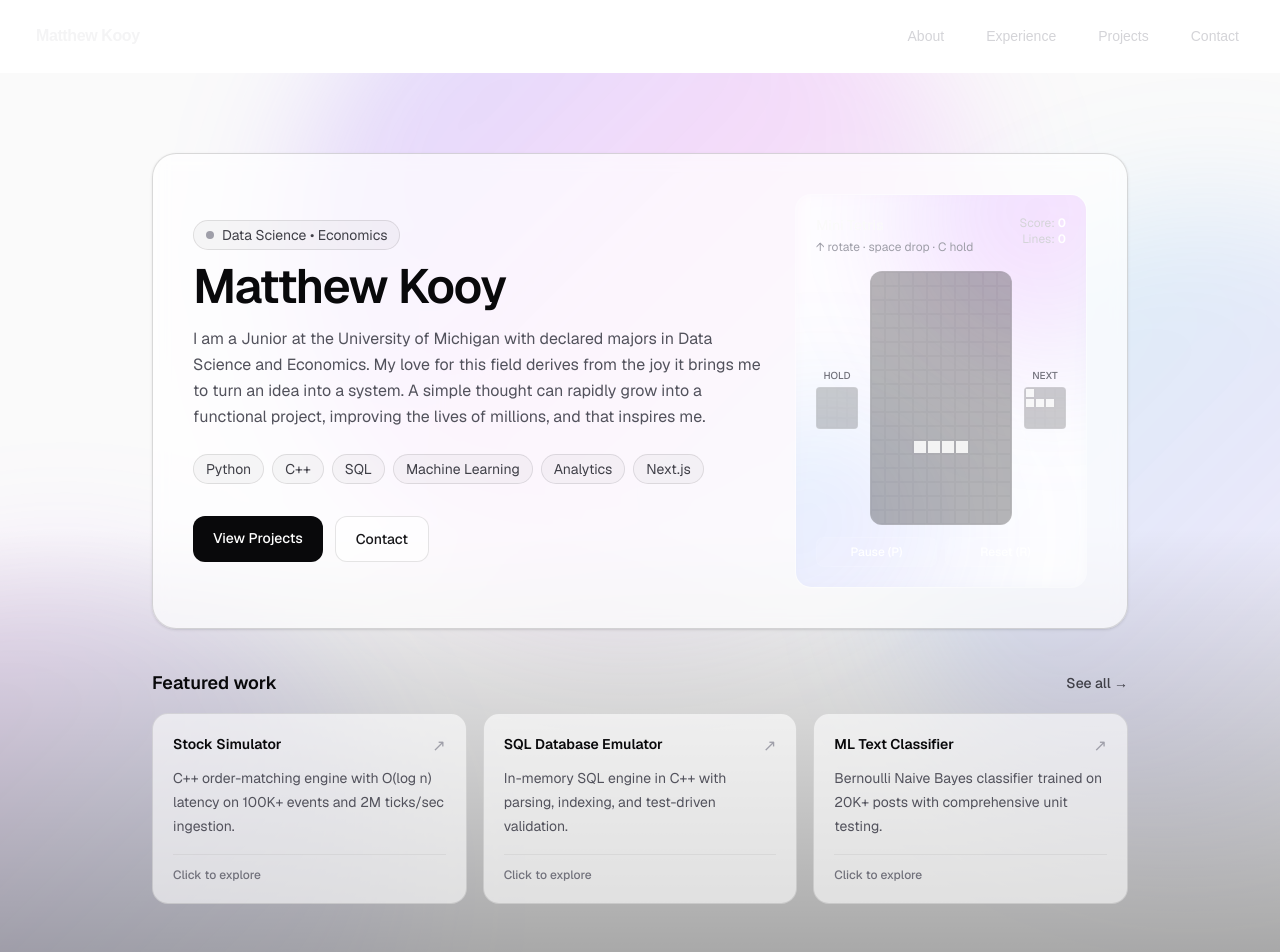
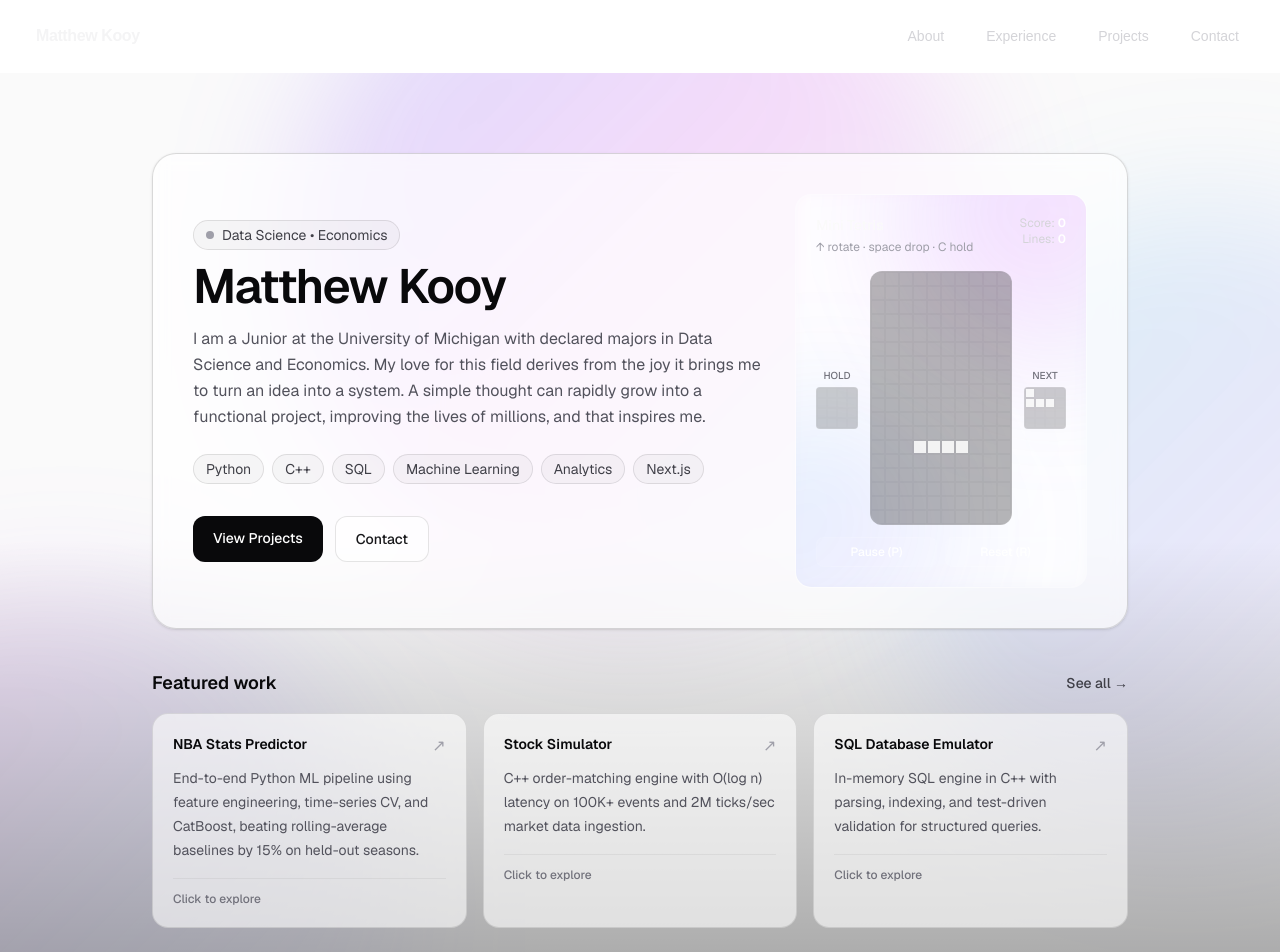
Before and after one commit to matthewkooy2/matthewkooy2.github.io, a Next.js app: page / in a window 1280 px wide. Shown: the top 952 px of the page. Built offline with nearby package versions, Linux system fonts and the light colour scheme.

Commit message:
new project, added autoupdating featured works

```diff
--- a/src/app/page.tsx
+++ b/src/app/page.tsx
@@ -1,6 +1,7 @@
 // src/app/page.tsx
 import Link from "next/link";
 import TetrisMini from "@/app/components/TetrisMini";
+import { PROJECTS } from "@/app/projects/page";
 
 
 export default function Home() {
@@ -102,38 +103,22 @@ export default function Home() {
           </div>
 
           <div className="grid gap-4 md:grid-cols-3">
-            {[
-              {
-                title: "Stock Simulator",
-                desc: "C++ order-matching engine with O(log n) latency on 100K+ events and 2M ticks/sec ingestion.",
-                href: "/projects",
-              },
-              {
-                title: "SQL Database Emulator",
-                desc: "In-memory SQL engine in C++ with parsing, indexing, and test-driven validation.",
-                href: "/projects",
-              },
-              {
-                title: "ML Text Classifier",
-                desc: "Bernoulli Naive Bayes classifier trained on 20K+ posts with comprehensive unit testing.",
-                href: "/projects",
-              },
-            ].map((card) => (
+            {PROJECTS.slice(0, 3).map((project) => (
               <Link
-                key={card.title}
-                href={card.href}
+                key={project.id}
+                href="/projects"
                 className="group rounded-2xl border border-black/10 bg-white/60 p-5 transition hover:-translate-y-0.5 hover:bg-white dark:border-white/10 dark:bg-white/[0.04] dark:hover:bg-white/[0.07]"
               >
                 <div className="flex items-start justify-between gap-3">
                   <h3 className="text-sm font-semibold text-zinc-950 dark:text-zinc-50">
-                    {card.title}
+                    {project.title}
                   </h3>
                   <span className="text-zinc-400 transition group-hover:text-zinc-600 dark:group-hover:text-zinc-200">
                     ↗
                   </span>
                 </div>
                 <p className="mt-2 text-sm leading-6 text-zinc-600 dark:text-zinc-300">
-                  {card.desc}
+                  {project.description}
                 </p>
 
                 <div className="mt-4 h-px w-full bg-black/5 dark:bg-white/10" />
--- a/src/app/projects/page.tsx
+++ b/src/app/projects/page.tsx
@@ -12,7 +12,18 @@ type Project = {
   code?: string; // github
 };
 
-const PROJECTS: Project[] = [
+// Projects ordered newest first - add new projects at the top
+export const PROJECTS: Project[] = [
+  {
+    id: "nba-stats-predictor",
+    category: "Machine Learning",
+    title: "NBA Stats Predictor",
+    description:
+      "End-to-end Python ML pipeline using feature engineering, time-series CV, and CatBoost, beating rolling-average baselines by 15% on held-out seasons.",
+    image: "/projects/NBAML.png",
+    tags: ["Python", "Machine Learning", "CatBoost", "SQLite"],
+    code: "https://github.com/matthewkooy2",
+  },
   {
     id: "stock-simulator",
     category: "Systems",
```
Also changed, not shown: public/projects/NBAML.png (added).
